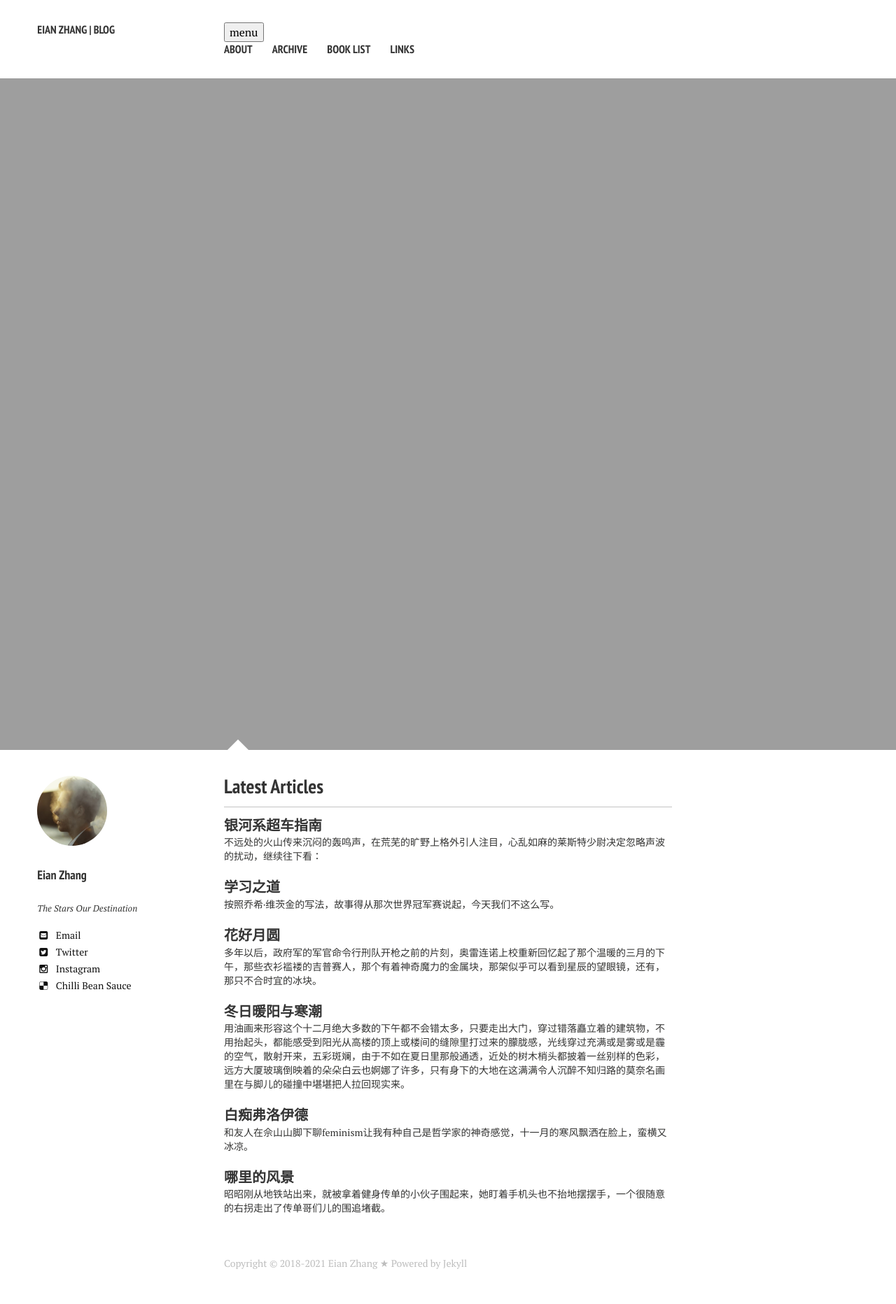
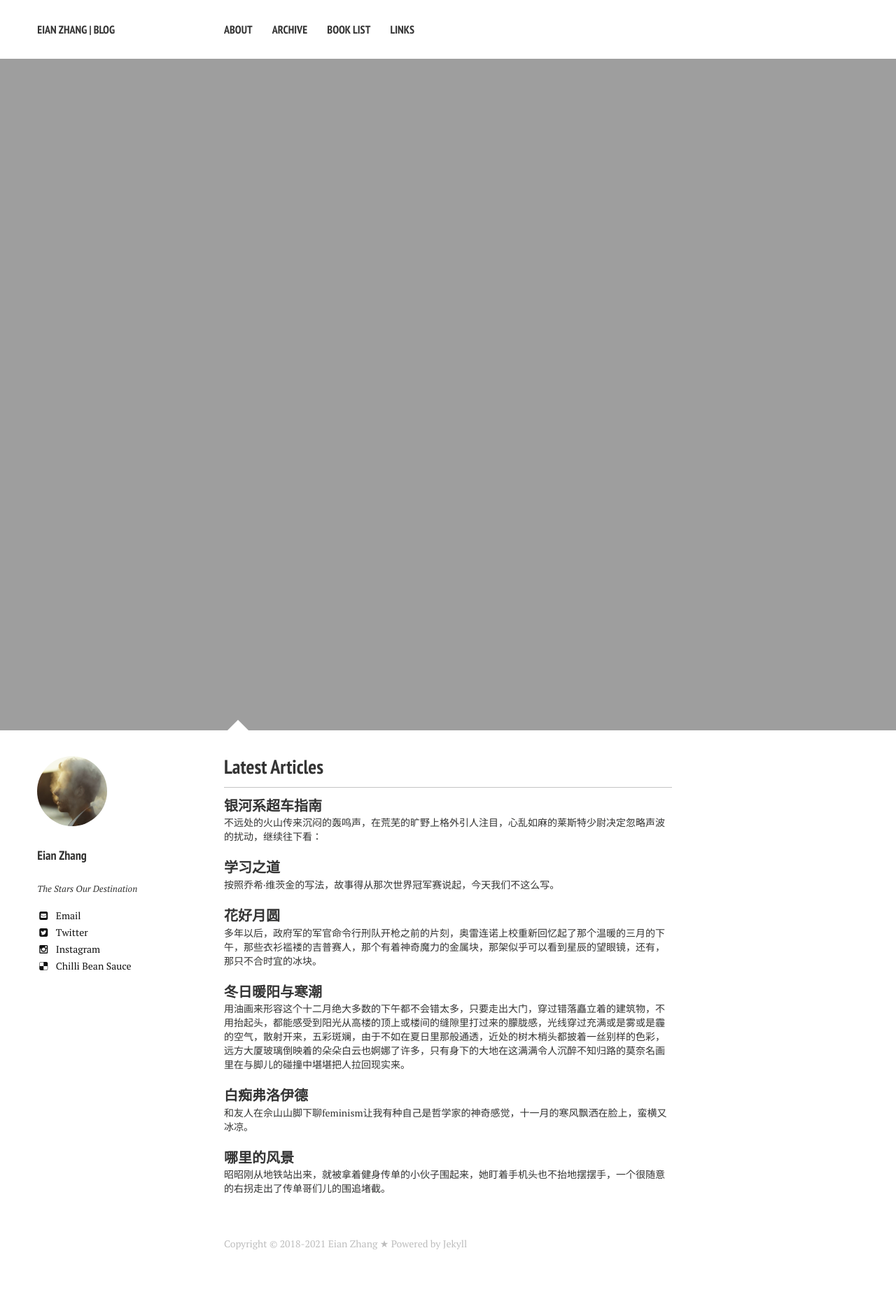
Before and after one commit to jarynzhang/eianzhang.github.io, a Jekyll site: the page built from index.md, in a window 1280 px wide. Shown: the whole page at 70% size. Built offline with Jekyll 4.4.1, drawn with Linux system fonts in a browser that asks for light colours; nearby versions of some CDN libraries; after the commit the page ends 1836 px from its top, so only the background shows below that.

Commit message:
Revert "3.7 remove mobile menu toggle"
This reverts commit 80b05736d3b80570f059544491c192a0dbb8e334.

```diff
--- a/_sass/page.scss
+++ b/_sass/page.scss
@@ -91,6 +91,129 @@ body {
 			}
 		}
 	}
+}
+
+/* Animated lines for mobile nav button */
+$button-size: 1.5rem;
+@mixin navicon-line() {
+	display: inline-block;
+	width: $button-size;
+	height: $button-size/7;
+	// line color
+	background: $white;
+	border-radius: $button-size/14;
+	transition: .3s;
+}
+.navicon-lines-button {
+	padding: $button-size/4 $button-size/2;
+	transition: .3s;
+	cursor: pointer;
+	user-select: none;
+	border-radius: $button-size/7;
+}
+.navicon-lines-button:hover {
+	opacity: 1;
+}
+.navicon-lines-button:active {
+	transition: 0;
+}
+.navicon-lines {
+	margin-right: 10px;
+	margin-bottom: $button-size/5;
+	// create middle line
+	@include navicon-line;
+	position: relative;
+	// create the upper and lower lines as pseudo-elements of the middle line
+	&:before,
+	&:after {
+		@include navicon-line;
+		position: absolute;
+		left: 0;
+		content: '';
+		-webkit-transform-origin: $button-size/14 center;
+		transform-origin: $button-size/14 center;
+	}
+	&:before { top: $button-size/4; }
+	&:after { top: -$button-size/4; }
+}
+.navicon-lines-button:hover {
+	opacity: 1;
+	.navicon-lines {
+		&:before { top: $button-size/3.5; }
+		&:after { top: -$button-size/3.5; }
+	}
+}
+.navicon-lines-button.x.active .navicon-lines {
+	// hide the middle line
+	background: transparent;
+	// overlap the lines by setting both their top values to 0
+	&:before,
+	&:after {
+		-webkit-transform-origin: 50% 50%;
+		transform-origin: 50% 50%;
+		top: 0;
+		width: $button-size;
+	}
+	// rotate the lines to form the x shape
+	&:before {
+		-webkit-transform: rotate3d(0,0,1,45deg);
+		transform: rotate3d(0,0,1,45deg);
+	}
+	&:after {
+		-webkit-transform: rotate3d(0,0,1,-45deg);
+		transform: rotate3d(0,0,1,-45deg);
+	}
+}
+// Style the toggle menu link and hide it
+.nav .navtoogle {
+	@include font-rem(18);
+	font-weight: normal;
+	background-color: $black;
+	color: $white;
+	border: none;
+	cursor: pointer;
+	@media #{$small} {
+		display: none;
+	}
+}
+.nav button {
+	border: none;
+	background: none;
+}
+.navtoogle i {
+	z-index:-1;
+}
+.icon-menu {
+	position: relative;
+	top: 3px;
+	line-height: 0;
+}
+// When JavaScript is disabled, we hide the toggle button
+.no-js .nav .navtoggle {
+	display: none;
+}
+// When JavaScript is disabled, we show the menu
+.no-js .nav ul {
+	max-height: 30em;
+	overflow: hidden;
+}
+// When JavaScript is enabled, we hide the menu
+.js .nav ul {
+	max-height: 0;
+	overflow: hidden;
+	@media #{$small} {
+		max-height: 30em;
+	}
+}
+// Displaying the menu when the user has clicked on the button
+.js .nav .active + ul {
+	max-height: 30em;
+	overflow: hidden;
+	-webkit-transition: max-height .4s;
+	-moz-transition: max-height .4s;
+	-o-transition: max-height .4s;
+	-ms-transition: max-height .4s;
+	transition: max-height .4s;
 }
 
 /* Main content */
```
